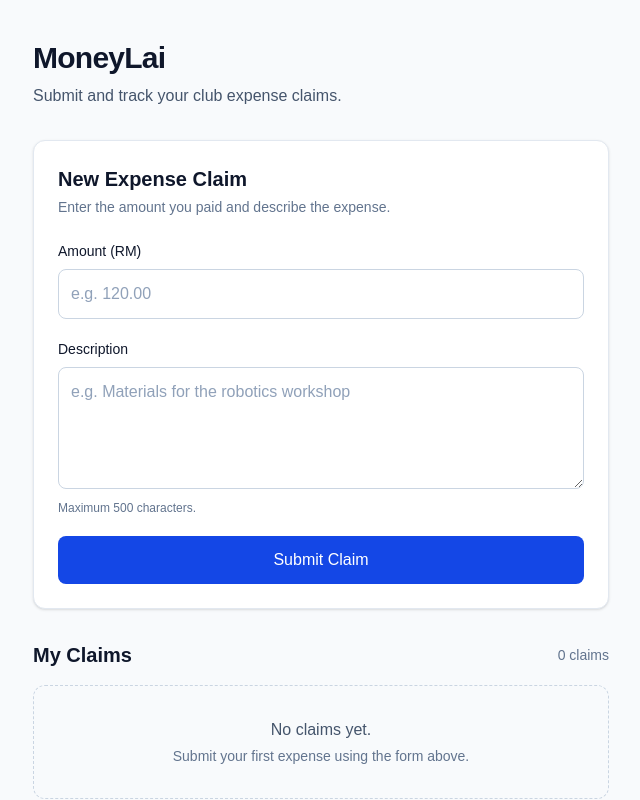
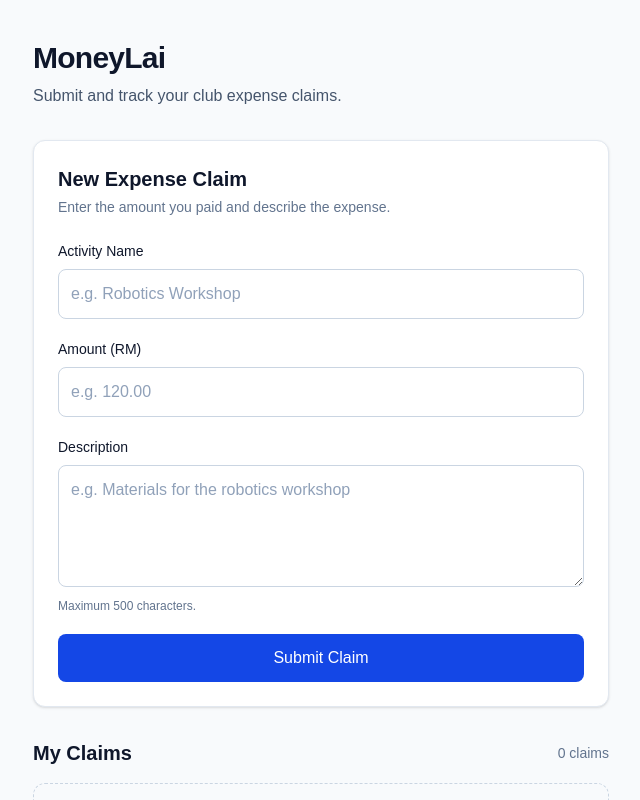
Before and after one commit to JLeongXD/AIROST2627_MoneyLai, a Next.js app in the folder web/: page / in a window 1280 px wide. Shown: the top 800 px of the page, without its empty margins (319-959 px from the left). Built offline with nearby package versions, Linux system fonts and the light colour scheme.

Commit message:
Add activity name input and validation to claims submission form

```diff
--- a/web/app/page.tsx
+++ b/web/app/page.tsx
@@ -5,6 +5,7 @@ import type { FormEvent } from "react";
 
 type Claim = {
   id: string;
+  activityName: string;
   amount: number;
   description: string;
 };
@@ -14,9 +15,15 @@ export default function Home() {
   const [description, setDescription] = useState("");
   const [claims, setClaims] = useState<Claim[]>([]);
   const [error, setError] = useState("");
+  const [activityName, setActivityName] = useState("");
 
   function handleSubmit(event: FormEvent<HTMLFormElement>) {
     event.preventDefault();
+
+    if (!activityName.trim()) {
+      setError("Please enter an activity name.");
+      return;
+    }
 
     const numericAmount = Number(amount);
 
@@ -37,12 +44,14 @@ export default function Home() {
 
     const newClaim: Claim = {
       id: crypto.randomUUID(),
+      activityName: activityName.trim(),
       amount: numericAmount,
       description: description.trim(),
     };
 
     setClaims((previousClaims) => [newClaim, ...previousClaims]);
 
+    setActivityName("");
     setAmount("");
     setDescription("");
     setError("");
@@ -71,6 +80,27 @@ export default function Home() {
             onSubmit={handleSubmit}
             className="mt-6 space-y-5"
           >
+            <div>
+              <label
+                htmlFor="activityName"
+                className="block text-sm font-medium"
+              >
+                Activity Name
+              </label>
+
+              <input
+                id="activityName"
+                name="activityName"
+                type="text"
+                required
+                maxLength={100}
+                value={activityName}
+                onChange={(event) => setActivityName(event.target.value)}
+                placeholder="e.g. Robotics Workshop"
+                className="mt-2 w-full rounded-lg border border-slate-300 bg-white p-3 outline-none placeholder:text-slate-400 focus:border-blue-600 focus:ring-2 focus:ring-blue-100"
+              />
+            </div>
+
             <div>
               <label
                 htmlFor="amount"
@@ -160,6 +190,10 @@ export default function Home() {
                   key={claim.id}
                   className="rounded-xl border border-slate-200 bg-white p-5 shadow-sm"
                 >
+                  <p className="mb-1 text-sm font-medium text-blue-700">
+                    {claim.activityName}
+                  </p>
+
                   <p className="text-lg font-semibold">
                     RM {claim.amount.toFixed(2)}
                   </p>
```
